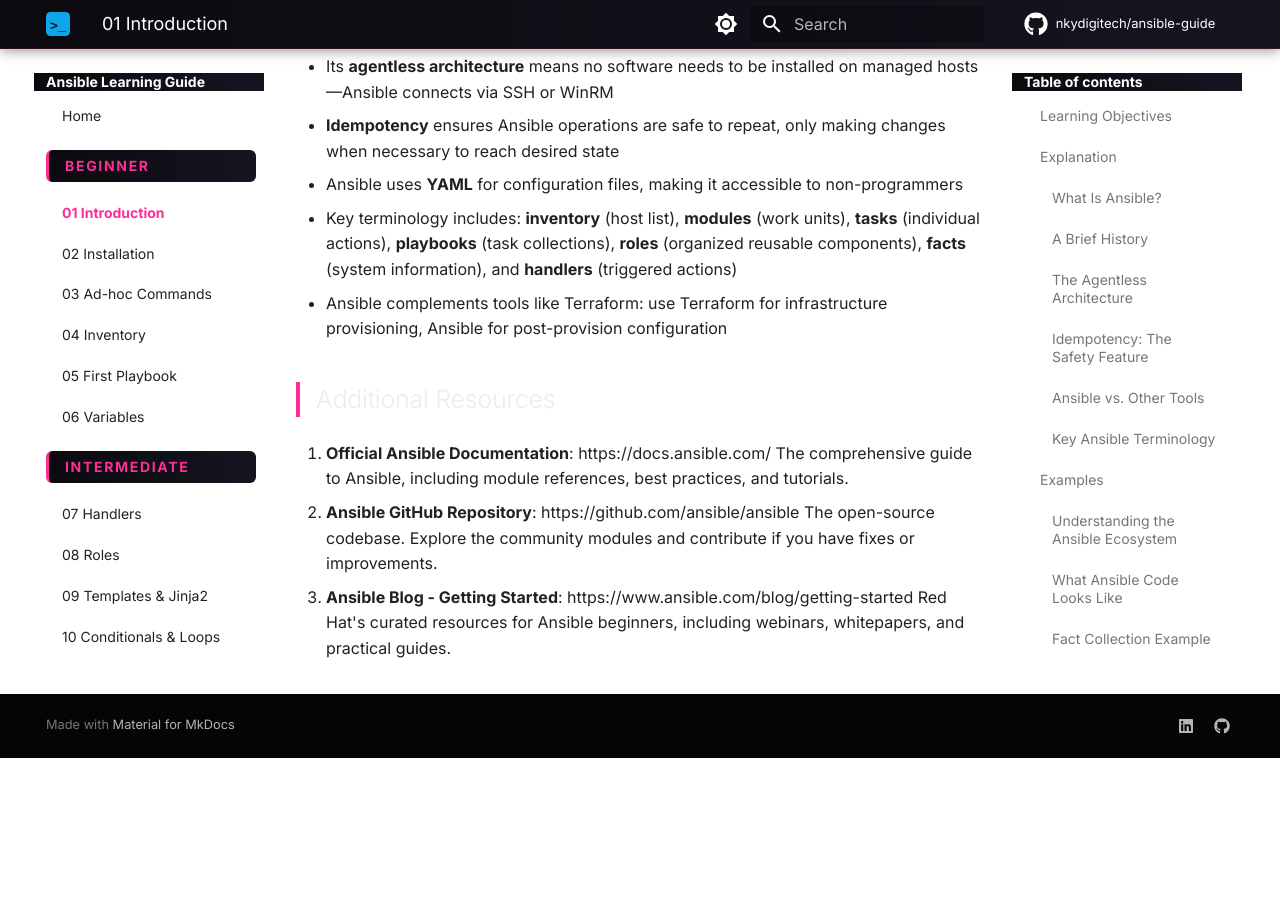
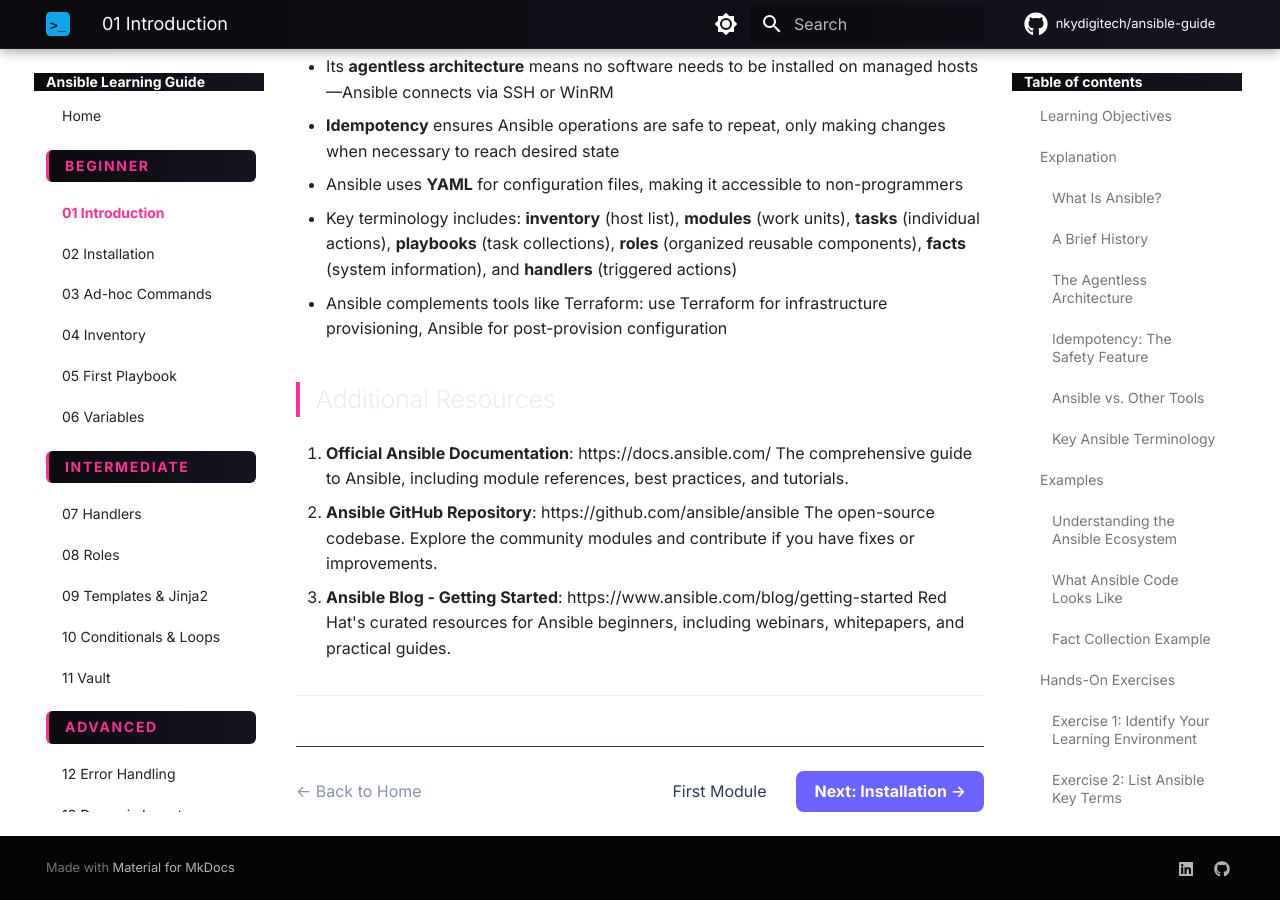
Before and after one commit to nkydigitech/ansible-guide, an MkDocs documentation site: the page built from docs/01-introduction.md, in a window 1280 px wide and 900 px high, scrolled down 7536 px. Built offline with MkDocs 1.6.1 and Material for MkDocs 9.7.7, drawn with Linux system fonts in a browser that asks for light colours; comment, search, counter and statistics services are not loaded; before the commit the page ends 8294 px from its top, so only the background shows below that.

Commit message:
Enhance introduction with navigation and resources
Added navigation links and updated resources section.

```diff
--- a/docs/01-introduction.md
+++ b/docs/01-introduction.md
@@ -263,3 +263,13 @@
 
 3. **Ansible Blog - Getting Started**: https://www.ansible.com/blog/getting-started
    Red Hat's curated resources for Ansible beginners, including webinars, whitepapers, and practical guides.
+
+
+   ---
+<div style="display:flex; justify-content:space-between; align-items:center; flex-wrap:wrap; gap:12px; margin-top:50px; padding-top:24px; border-top:1px solid #2a3a5c;">
+  <a href="../" style="color:#8892b0; text-decoration:none;">← Back to Home</a>
+  <div style="display:flex; gap:12px;">
+    <span style="color:#2a3a5c; padding:8px 18px;">First Module</span>
+    <a href="../02-installation/" style="background:#6c63ff; color:#fff; padding:8px 18px; border-radius:8px; text-decoration:none; font-weight:600;">Next: Installation →</a>
+  </div>
+</div>
```
